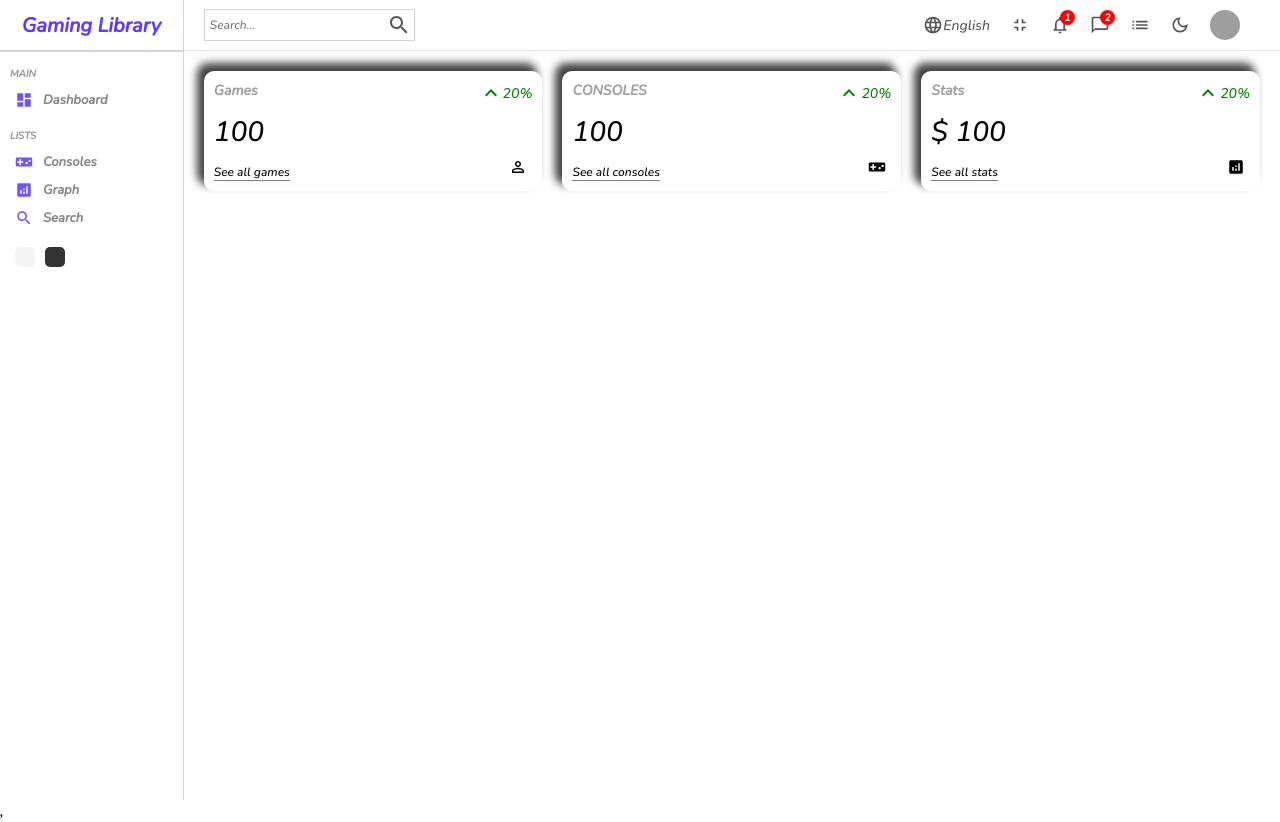
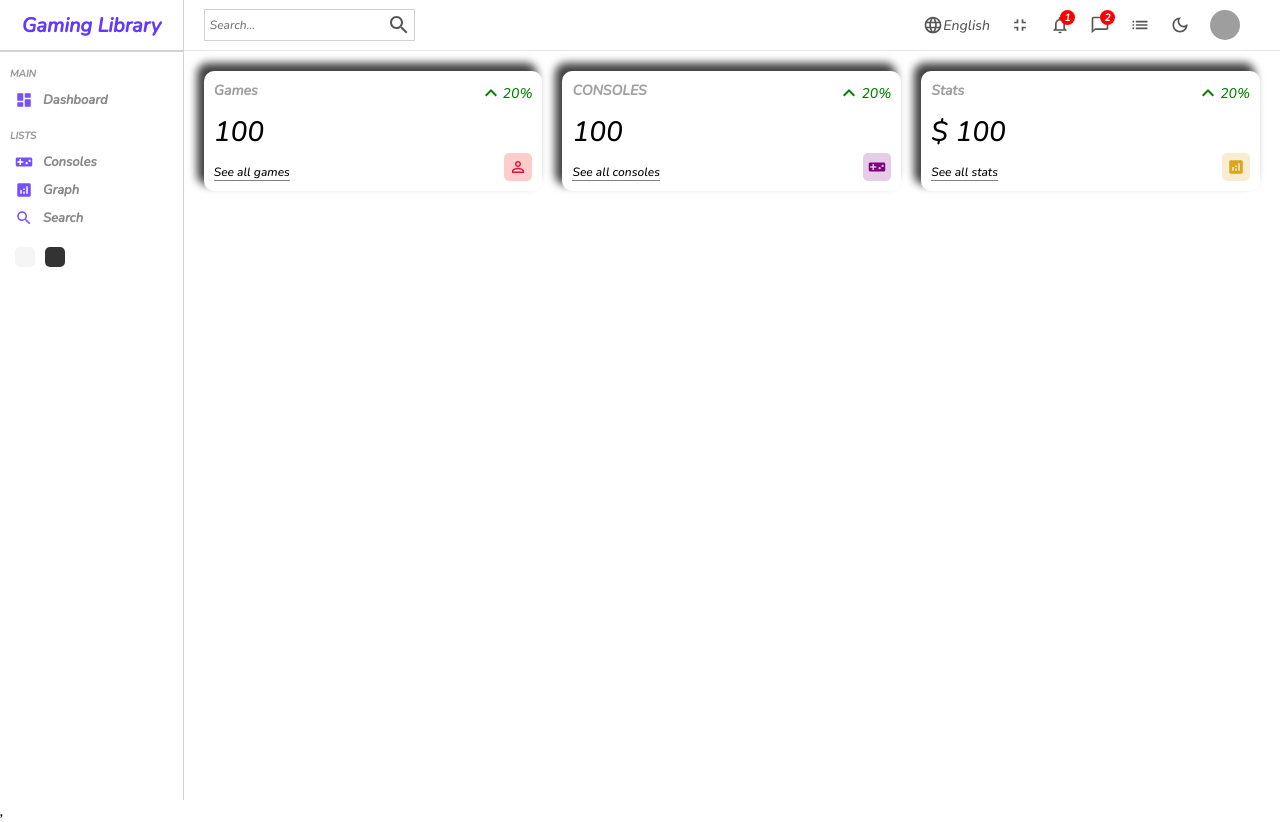
Before and after one commit to psions/VideoGameFrontEnd, a React (Create React App) app: page / in a window 1280 px wide. Built offline with nearby package versions, Linux system fonts and the light colour scheme; grey boxes are pictures that could not be loaded.

Commit message:
added color outlines to widgets

```diff
--- a/src/components/widget/Widget.jsx
+++ b/src/components/widget/Widget.jsx
@@ -17,23 +17,47 @@ const Widget = ({type}) => {
                 title: "Games",
                 isMoney: false,
                 link:"See all games",
-                icon: <PersonOutlineOutlinedIcon className="icon" />,
+                icon: (
+                    <PersonOutlineOutlinedIcon
+                    className="icon"
+                    style={{
+                        color: "crimson",
+                        backgroundColor: "rgba(255, 0, 0, 0.2)",
+                    }}
+                    />
+                ),
             };
             break;
-            case "console":
+        case "console":
             data={
                 title: "CONSOLES",
                 isMoney: false,
                 link:"See all consoles",
-                icon: <VideogameAssetIcon className="icon" />,
+                icon: (
+                    <VideogameAssetIcon
+                    className="icon"
+                    style={{
+                        backgroundColor: "rgba(128, 0, 128, 0.2) ",
+                        color: "purple",
+                    }}
+                    />
+                ),
             };
             break;
-            case "statistics":
+        case "statistics":
             data={
                 title: "Stats",
                 isMoney: true,
                 link:"See all stats",
-                icon: <AnalyticsIcon className="icon" />,
+                icon:(
+                    <AnalyticsIcon
+                    className="icon"
+                    style={{
+                        backgroundColor: "rgba(218, 165, 32, 0.2",
+                        color: "goldenrod",
+                    }}
+                />
+                ),
             };
             break;
         default:
```
